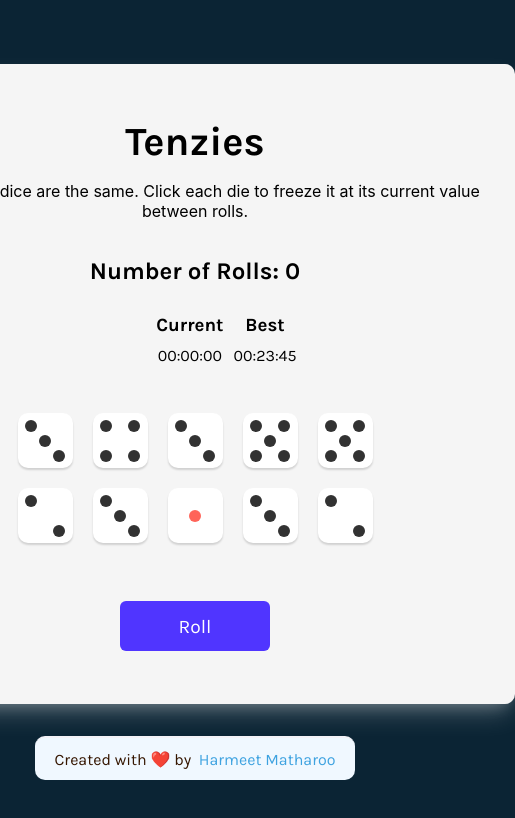
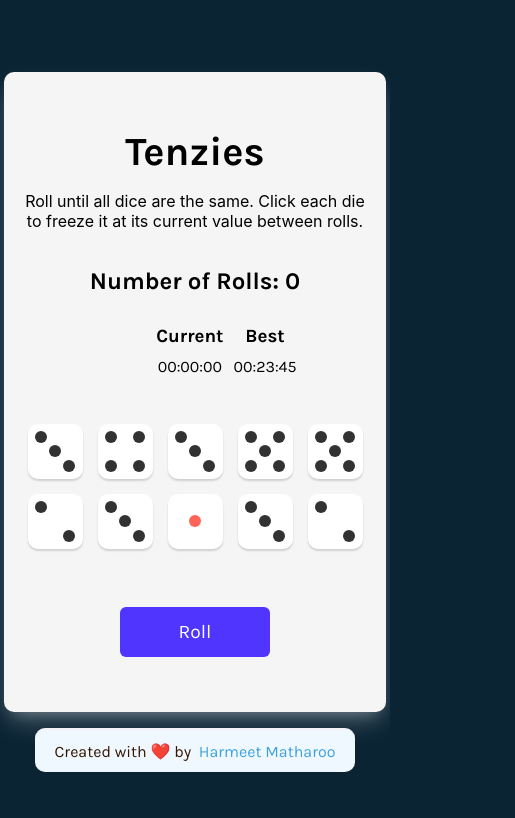
Before and after one commit to hmjatt/Tenzies-ReactJS, a React (Create React App) app in the folder tenzies/: page / in a window 390 px wide. Shown: the top 818 px of the page, 515 px wide, since content can reach past the window. Built offline with nearby package versions, Linux system fonts and the light colour scheme.

Commit message:
`Make App Responsive 📱` -> Done ✅

```diff
--- a/tenzies/src/styles/App.css
+++ b/tenzies/src/styles/App.css
@@ -172,3 +172,25 @@ footer a:hover {
 }
 
 /* Footer Component */
+
+/* Media Queries For Responsiveness */
+
+@media only screen and (max-width: 768px) {
+	.App {
+		width: 100vw;
+		/* height: 90vh; */
+	}
+
+	main {
+		width: 98vw;
+		/* height: auto; */
+	}
+
+	.dice-container {
+		gap: 15px;
+	}
+
+	footer {
+		margin-top: 1em;
+	}
+}
```
